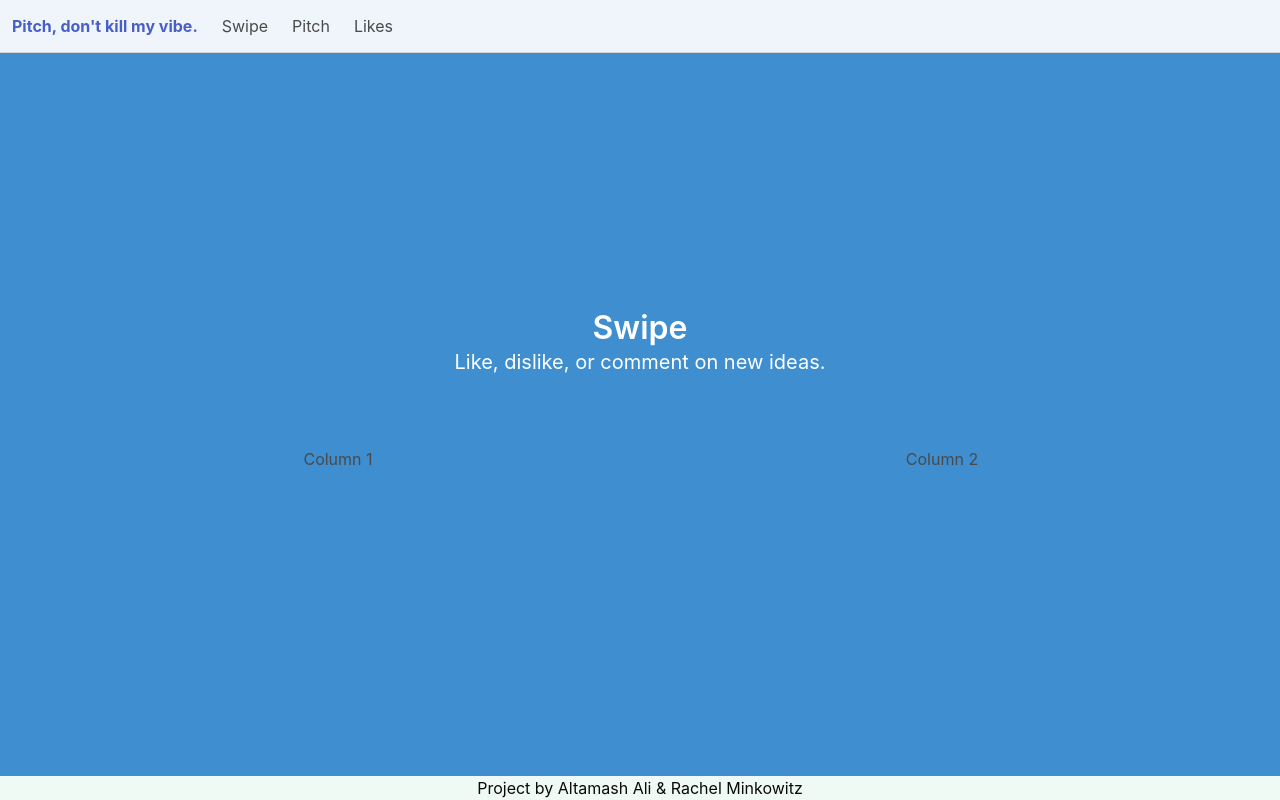
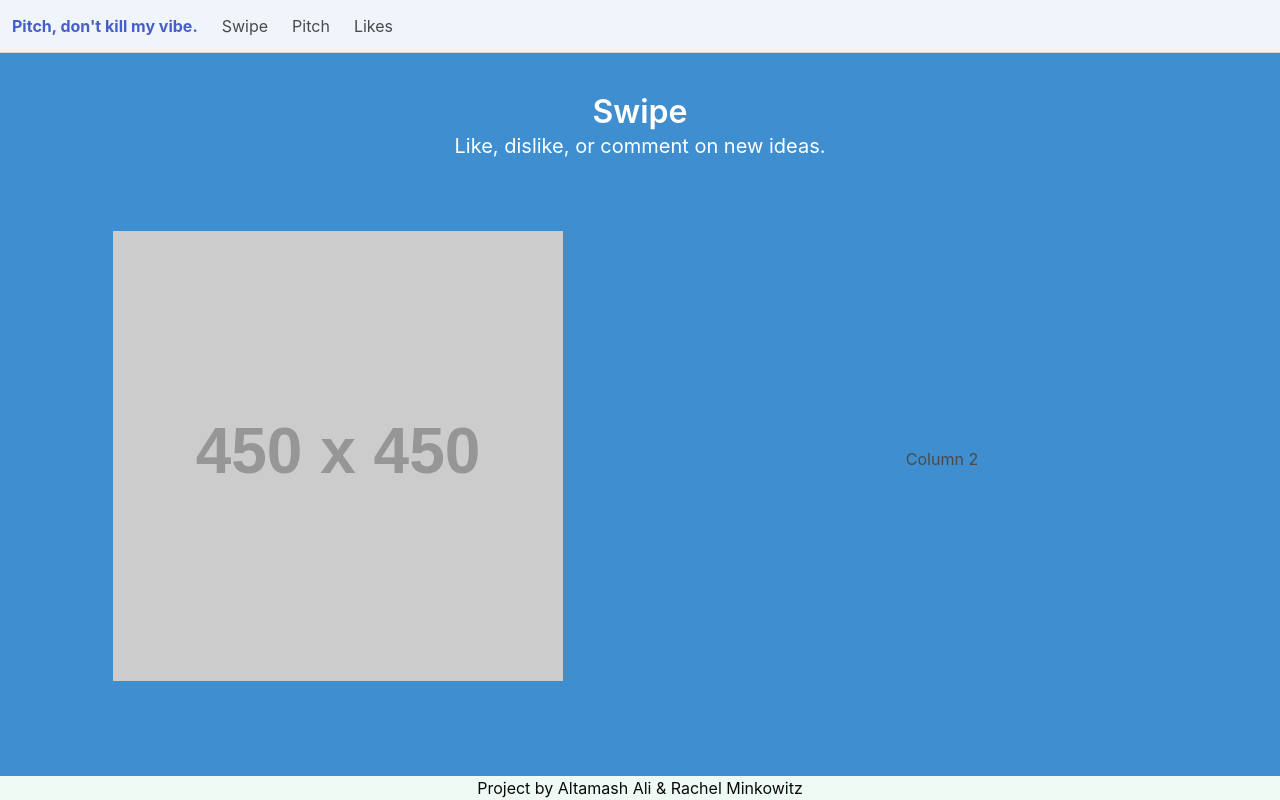
Before and after one commit to RachMink/pitch-dont-kill-my-vibe, a Next.js app: page /app/swipe in a window 1280 px wide. Built offline with nearby package versions, Linux system fonts and the light colour scheme.

Commit message:
Add pitch image

```diff
--- a/pages/app/swipe.js
+++ b/pages/app/swipe.js
@@ -8,7 +8,9 @@ export default function SwipePage() {
 
       <div class="hero-body columns is-vcentered is-centered">
         <div className="column has-text-centered">
-          <p>Column 1</p>
+          <figure>
+            <img src="https://dummyimage.com/450x450/ffffff/030303&text=This+is+a+pitch."></img>
+          </figure>
         </div>
         <div className="column has-text-centered">
           <p>Column 2</p>
```
